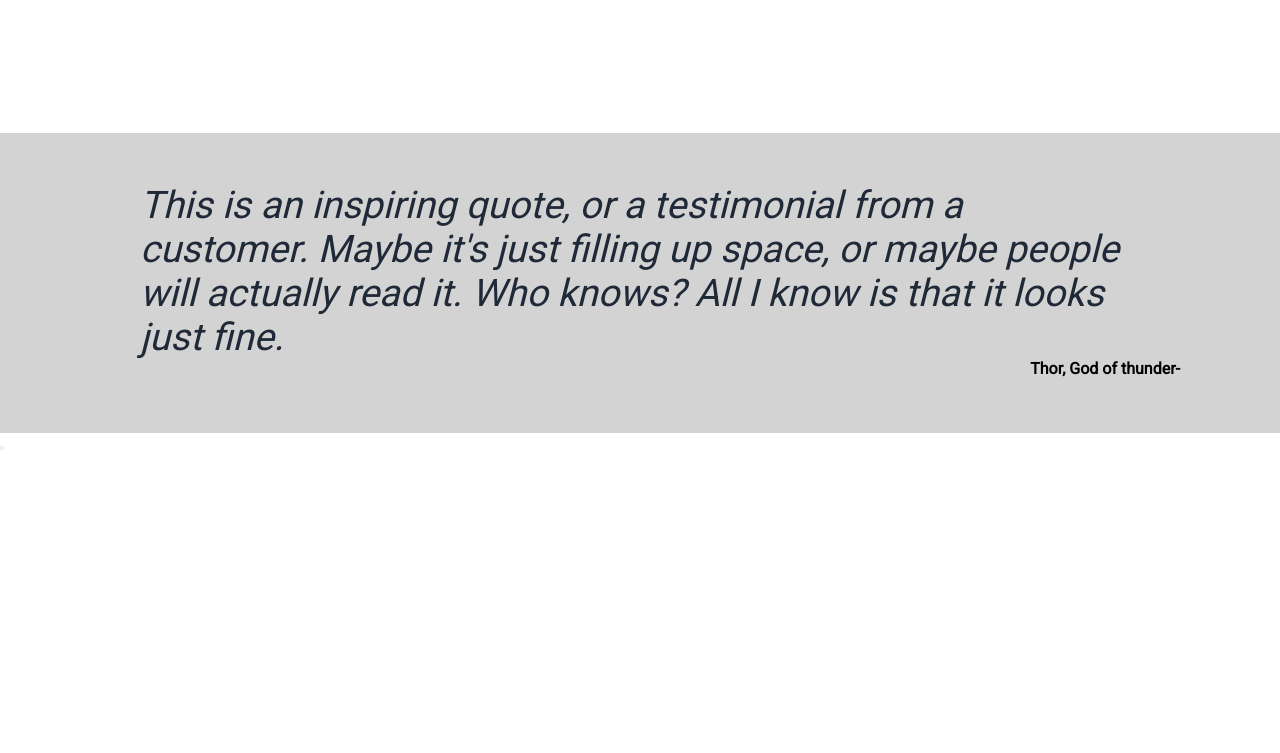
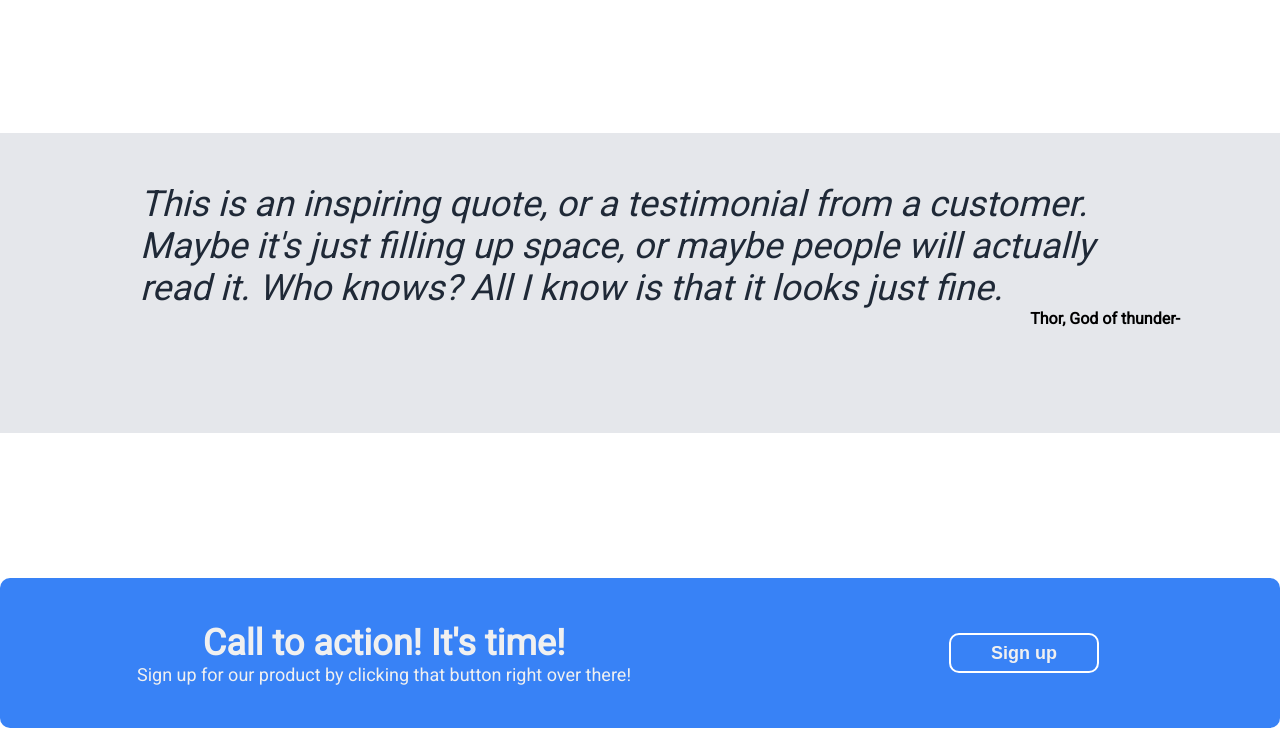
Before and after one commit to Maryam-Nikpour/Odin-project, a plain HTML site: page index.html in a window 1280 px wide. Shown: the part 867-1620 px from the top of the page. Before the commit the page ends 1319 px from the top, so only its background shows below. Drawn offline with Linux system fonts and the light colour scheme.

Commit message:
added html code and styles for section4

```diff
--- a/index.html
+++ b/index.html
@@ -56,14 +56,23 @@
         <p class="quote">This is an inspiring quote, or a testimonial from a customer. Maybe it's just filling up space, or maybe people will actually read it. Who knows? All I know is that it looks just fine.</p>
         <p class="author">-Thor, God of thunder</p>
 
-</div>
+    </div>
 
     <div class="section4">
         <div class="box">
-            <p class="title"></p>
-            <p class="section4-text"></p>
-            <button class="section4-button"></button>
+           <div class="section4-item-left">
+            <p class="section4-heading">
+                Call to action! It's time!
+            </p>
+            <p class="section4-text">
+                Sign up for our product by clicking that button right over there!
+            </p>
+           </div>
+           <div class="section4-item-right">
+            <button class="section4-button">Sign up</button>
+           </div>
         </div>
     </div>
+
 </body>
 </html>
--- a/resources/css/style.css
+++ b/resources/css/style.css
@@ -114,14 +114,14 @@ list-style: none;
     text-align: center;
 }
 .section3{
-    background-color: lightgray;
+    background-color: #E5E7EB;
     height: 300px;
     padding: 50px 0;
 
 
 }
 .quote{
-   font-size: 38px;
+   font-size: 36px;
    color: #1F2937;
    font-style: italic;
    width: 1000px;
@@ -134,3 +134,52 @@ direction: rtl;
 padding-right: 100px;
 font-weight: bold;
 }
+.section4{
+    display: flex;
+    justify-content: center;
+    align-items: center;
+    margin-top: 120px;
+    height: 200px;
+}
+.box{
+    background-color: #3882F6;
+    width: 1400px;
+    height: 150px;
+    display: flex;
+    justify-content: space-between;
+    border-radius: 10px;
+}
+.section4-item-left{
+    width: 60%;
+    display: flex;
+    flex-direction: column;
+    justify-content: center;
+    align-items: center;
+
+}
+.section4-heading{
+color: rgb(240, 240, 240);
+font-weight: bold;
+font-size: 36px;
+}
+.section4-text{
+    color: rgb(240, 240, 240);
+    font-size: 18px;
+}
+.section4-item-right{
+    width: 40%;
+    display: flex;
+    justify-content: center;
+    align-items: center;
+}
+.section4-button{
+    width: 150px;
+    height: 40px;
+   border: 2px solid white;
+  border-radius: 10px;
+  background-color: #3882F6;
+  color:rgb(240, 240, 240) ;
+  font-size: 18px;
+  font-weight: bold;
+
+}
```
